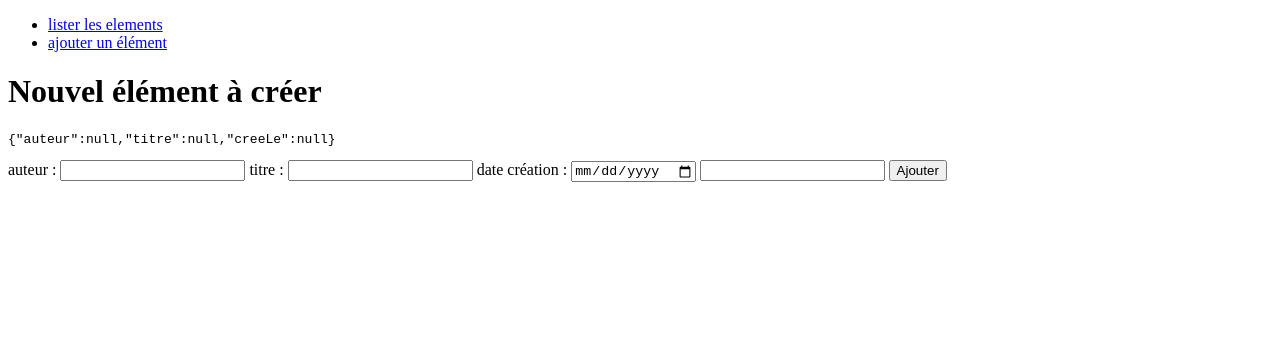
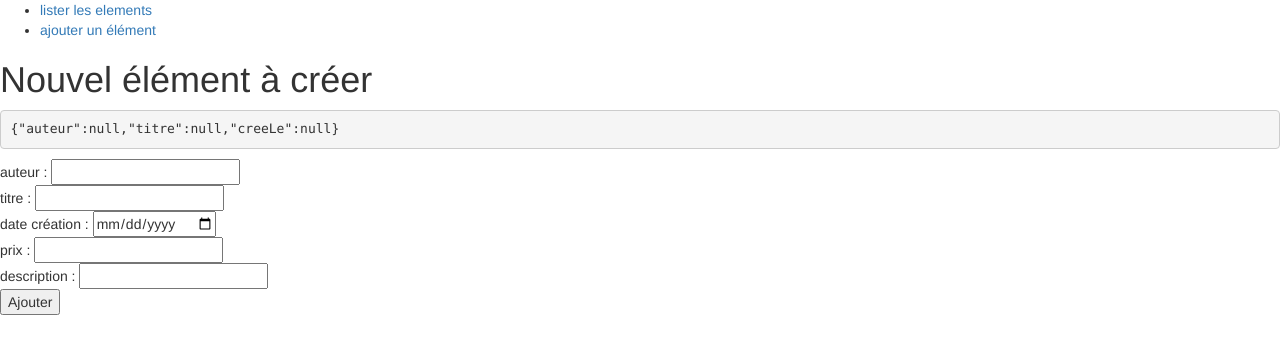
Before and after one commit to EntrepotJulienDurand/Formation-AngularJS, a website: page index.html at #/elements/ajouter in a window 1280 px wide. Drawn offline with nearby package versions, Linux system fonts and the light colour scheme; some packages are replaced by stand-ins of ours; a script that the page names is missing.

Commit message:
Ajout Prix dans les éléments et de la locale fr_fr pour les filtres currency

```diff
--- a/bower.json
+++ b/bower.json
@@ -23,6 +23,8 @@
     "angular": "~1.3.15",
     "angular-route": "~1.3.15",
     "angular-sanitize": "~1.3.15",
-    "moment": "~2.10.2"
+    "moment": "~2.10.2",
+    "bootstrap": "~3.3.4",
+    "angular-i18n": "~1.3.15"
   }
 }
--- a/index.html
+++ b/index.html
@@ -7,6 +7,9 @@
         <script src="vendor/angular-route/angular-route.js"></script>
         <script src="vendor/angular-sanitize/angular-sanitize.js"></script>
         <script src="vendor/moment/moment.js"></script>
+        <script src="vendor/bootstrap/dist/js/bootstrap.js"></script>
+        <link rel="stylesheet" type="text/css" href="vendor/bootstrap/dist/css/bootstrap.css"/>
+        <script src="vendor/angular-i18n/angular-locale_fr-fr.js"></script>
         <!-- /bootstrap-->
         <script src="app.js"></script>
         <!-- /controllers -->
--- a/views/element/creation.html
+++ b/views/element/creation.html
@@ -2,10 +2,11 @@
     <h1>Nouvel élément à créer</h1>
     <pre>{{element}}</pre>
     <form ng-submit="ajouter(element);">
-        auteur : <input type="text" ng-model="element.auteur" name="auteur"/>
-        titre : <input type="text" ng-model="element.titre" name="titre"/>
-        date création : <input type="date" ng-model="element.creeLe" name="creeLe"/>
-        <input type="text" ng-model="element.description" name="description"/>
+        auteur : <input type="text" ng-model="element.auteur" name="auteur"/><br/>
+        titre : <input type="text" ng-model="element.titre" name="titre"/><br/>
+        date création : <input type="date" ng-model="element.creeLe" name="creeLe"/><br/>
+        prix : <input type="text" ng-model="element.prix" name="prix"/><br/>
+        description : <input type="text" ng-model="element.description" name="description"/><br/>
         <button type="submit">Ajouter</button>
     </form>
 </div>
```
Also changed, not shown: views/element/liste.html (+6 -2 lines).
